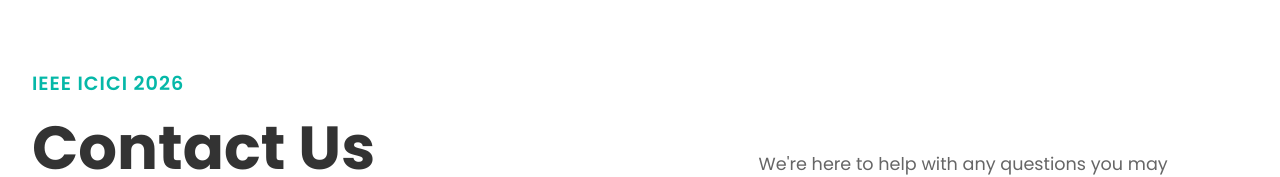
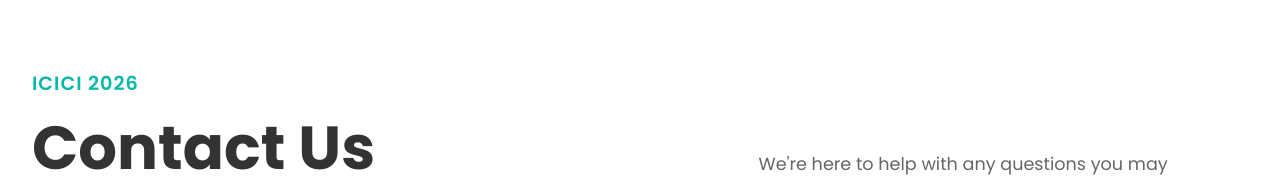
Before and after one commit to ArnavBhardwaj123/KIET_ICICI_2026, a React (Vite) app in the folder frontend/: page /contact in a window 1280 px wide. Shown: the part 232-409 px from the top of the page. Built offline with nearby package versions, Linux system fonts and the light colour scheme.

Commit message:
Changes the IEEE ICICI 2026

```diff
--- a/frontend/src/pages/contact.jsx
+++ b/frontend/src/pages/contact.jsx
@@ -106,7 +106,7 @@
                 letterSpacing: "1px",
               }}
             >
-              IEEE ICICI 2026
+            ICICI 2026
             </p>
             <h1
               style={{
--- a/frontend/src/pages/important_dates.jsx
+++ b/frontend/src/pages/important_dates.jsx
@@ -64,7 +64,7 @@
           {/* Left Content */}
           <div style={{ flex: 1, maxWidth: "60%", textAlign: "left" }}>
             <p style={{ color: "#05B8A8", fontSize: "1.2rem", fontFamily: "Poppins", fontWeight: "600", margin: "0 0 1rem 0", letterSpacing: "1px" }}>
-              IEEE ICICI 2026
+              ICICI 2026
             </p>
             <h1 style={{ color: "#333", fontFamily: "Poppins", fontSize: "3.8rem", fontWeight: "bold", lineHeight: "1.1", margin: "0", textAlign: "left" }}>
               Important Dates
```
